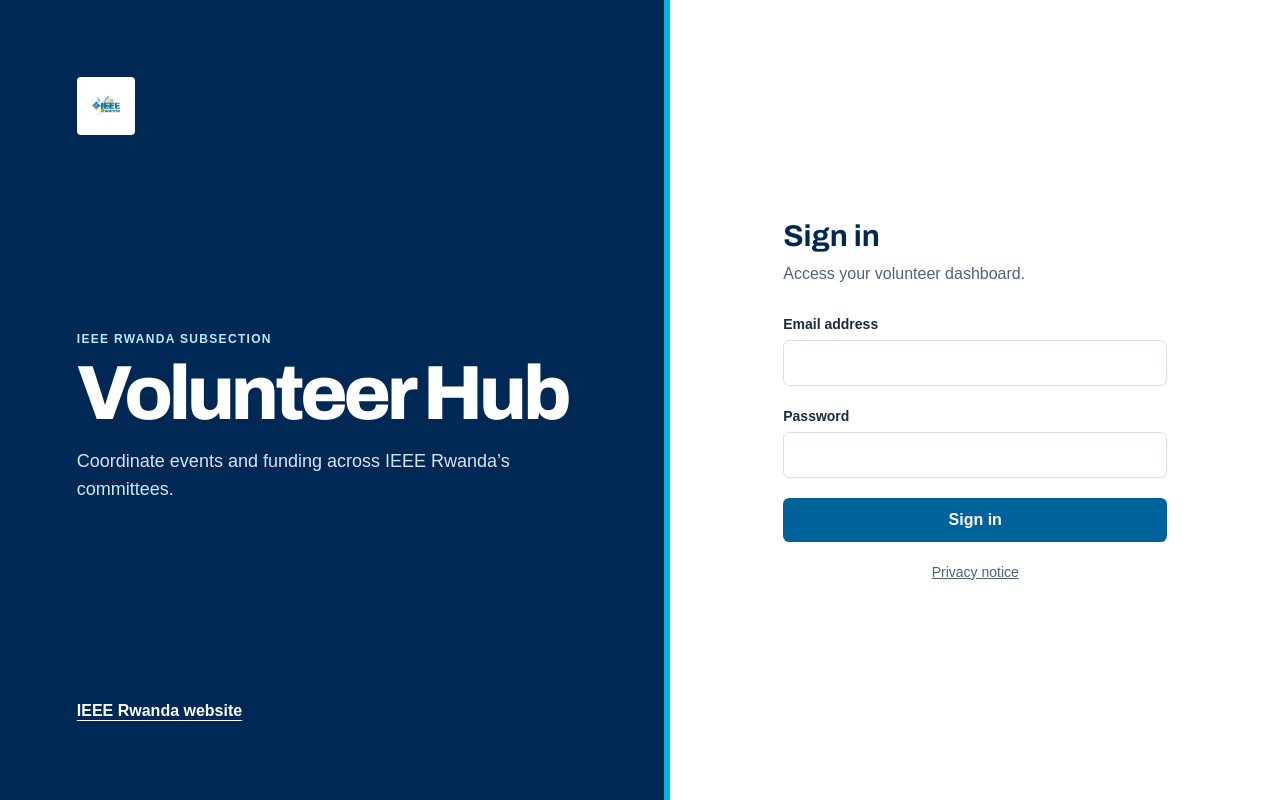
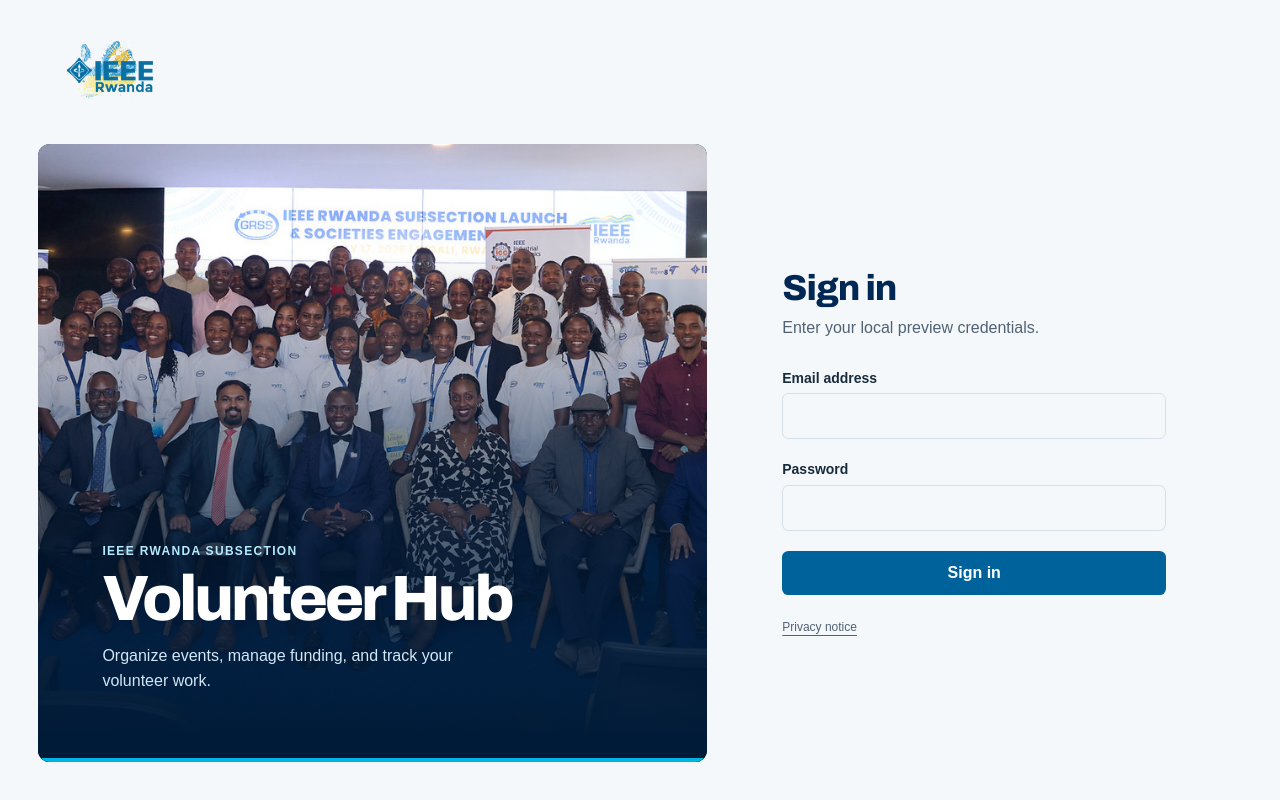
Before and after one commit to IEEE-RWANDA/volunteers, a Next.js app: page / in a window 1280 px wide. Built offline with nearby package versions, Linux system fonts and the light colour scheme; no server answers; a web font is replaced by a local one.

Commit message:
Refresh the Volunteer Hub sign-in page

```diff
--- a/app/globals.css
+++ b/app/globals.css
@@ -18,35 +18,59 @@ body { margin: 0; color: var(--color-ink); background: #f5f8fa; }
 
 .login-layout {
   display: grid;
-  grid-template-columns: minmax(0, 1.1fr) minmax(0, 1fr);
+  grid-template-columns: minmax(0, 1.25fr) minmax(0, 1fr);
+  grid-template-rows: auto 1fr;
   min-height: 100svh;
-  background: white;
+  max-width: 100rem;
+  margin-inline: auto;
+  padding: 0 clamp(1rem, 3vw, 3rem) clamp(1rem, 3vw, 3rem);
 }
+.login-masthead {
+  grid-column: 1 / -1;
+  display: flex;
+  align-items: center;
+  justify-content: space-between;
+  gap: 1rem;
+  min-height: 4.75rem;
+}
+.brand-logo { width: 9rem; height: auto; max-width: 45%; object-fit: contain; }
 .login-intro {
+  position: relative;
+  isolation: isolate;
   display: flex;
-  flex-direction: column;
-  justify-content: space-between;
-  align-items: flex-start;
-  gap: 3rem;
-  padding: clamp(2rem, 6vw, 6rem);
+  align-items: flex-end;
+  min-height: 28rem;
+  overflow: hidden;
+  border-radius: .75rem;
   color: white;
-  background: #002855;
-  border-inline-end: 6px solid var(--color-cyan);
+  background: var(--color-navy);
 }
-.brand-logo { width: auto; height: auto; max-height: 58px; max-width: min(100%, 190px); object-fit: contain; background: white; border-radius: 4px; padding: 6px; }
-.login-intro h1 { margin-block: .5rem 1rem; font-family: var(--font-display); font-size: clamp(2.75rem, 6vw, 6rem); font-weight: 800; line-height: .98; letter-spacing: -.055em; }
+.login-photo { object-fit: cover; object-position: center 43%; }
+.login-intro::after {
+  position: absolute;
+  inset: 0;
+  background: linear-gradient(180deg, transparent 18%, rgb(0 25 54 / 55%) 54%, #001b38 96%);
+  content: "";
+}
+.login-intro-content {
+  position: relative;
+  z-index: 1;
+  width: 100%;
+  padding: clamp(1.5rem, 5vw, 4.5rem);
+  border-bottom: 4px solid var(--color-cyan);
+}
+.login-intro h1 { margin-block: .5rem .85rem; font-family: var(--font-display); font-size: clamp(2.6rem, 5vw, 5.5rem); font-weight: 800; line-height: .98; letter-spacing: -.055em; }
 .eyebrow { font-size: .75rem; font-weight: 700; letter-spacing: .11em; text-transform: uppercase; }
 .login-intro .eyebrow { color: #b6eaff; }
-.intro-copy { color: #d2e6f5; max-width: 28rem; font-size: 1.125rem; line-height: 1.55; }
-.login-form { display: grid; place-items: center; padding: clamp(1.5rem, 6vw, 5rem); }
+.intro-copy { color: #d2e6f5; max-width: 25rem; line-height: 1.55; }
+.login-form { display: grid; place-items: center; padding: clamp(1.5rem, 5vw, 4.5rem); }
 .login-input { display: block; width: 100%; padding: .75rem; border: 1px solid var(--color-line); border-radius: .4rem; margin-top: .35rem; }
 .btn { display: inline-flex; justify-content: center; align-items: center; border-radius: .4rem; min-height: 2.75rem; padding: .6rem 1.15rem; font-weight: 700; cursor: pointer; }
 .btn-primary { color: white; background: var(--color-blue); }
 .btn-primary:hover { background: #004c79; }
-.login-intro :focus-visible { outline-color: #87ddfa; }
-
-@media (max-width: 699px) {
-  .login-layout { grid-template-columns: minmax(0, 1fr); min-height: auto; }
-  .login-intro { border-inline-end: none; border-block-end: 4px solid var(--color-cyan); gap: 1.5rem; }
-  .login-form { justify-items: start; }
+@media (max-width: 760px) {
+  .login-layout { grid-template-columns: minmax(0, 1fr); grid-template-rows: auto auto 1fr; }
+  .login-masthead { min-height: 3.75rem; }
+  .login-intro { min-height: min(18rem, 44svh); }
+  .login-form { padding: 2rem .5rem; align-items: start; }
 }
--- a/app/page.tsx
+++ b/app/page.tsx
@@ -12,19 +12,21 @@ export default async function Page({ searchParams }: { searchParams: Promise<Das
 
   return (
     <main className="login-layout">
-      <section className="login-intro">
+      <header className="login-masthead">
         <Image className="brand-logo" src="/img/logo-full.png" alt="IEEE Rwanda" width={190} height={68} priority />
-        <div>
+      </header>
+      <section className="login-intro" aria-labelledby="login-title">
+        <Image src="/img/ieee-rwanda-volunteers.jpg" alt="" fill sizes="(max-width: 760px) 100vw, 58vw" preload className="login-photo" />
+        <div className="login-intro-content">
           <p className="eyebrow">IEEE Rwanda Subsection</p>
-          <h1>Volunteer Hub</h1>
-          <p className="intro-copy">Coordinate events and funding across IEEE Rwanda’s committees.</p>
+          <h1 id="login-title">Volunteer Hub</h1>
+          <p className="intro-copy">Organize events, manage funding, and track your volunteer work.</p>
         </div>
-        <a href="https://www.ieeerwanda.org/" className="font-semibold underline underline-offset-4">IEEE Rwanda website</a>
       </section>
       <section className="login-form" aria-labelledby="sign-in">
         <div className="w-full max-w-sm">
-          <h2 id="sign-in" className="font-display text-3xl font-bold text-navy">Sign in</h2>
-          <p className="mt-2 text-ink-soft">Access your volunteer dashboard.</p>
+          <h2 id="sign-in" className="font-display text-4xl font-extrabold tracking-tight text-navy">Sign in</h2>
+          <p className="mt-2 text-ink-soft">{process.env.NODE_ENV === "development" ? "Enter your local preview credentials." : "Use your approved Google account."}</p>
           {process.env.NODE_ENV === "development" ? <form action={signIn} className="mt-7 space-y-5">
             <label className="block text-sm font-semibold">Email address
               <input className="login-input" name="email" type="email" autoComplete="username" maxLength={254} required />
@@ -48,10 +50,13 @@ export default async function Page({ searchParams }: { searchParams: Promise<Das
                 <p role="status" className="text-sm font-semibold text-navy">Access requested. Sign in again after an admin approves your request.</p>
               )}
               <a href="/api/auth/google" className="btn btn-primary w-full">Sign in with Google</a>
-              <a href="/api/auth/google?mode=request" className="block text-center text-sm font-semibold text-blue underline">Request access with Google</a>
+              <div className="mt-5 border-t border-line pt-5">
+                <p className="text-sm text-ink-soft">New to the Volunteer Hub?</p>
+                <a href="/api/auth/google?mode=request" className="mt-1 inline-block text-sm font-semibold text-blue underline underline-offset-4">Request access with Google</a>
+              </div>
             </div>
           )}
-          <Link href="/privacy" className="mt-5 block text-center text-sm text-ink-soft underline">Privacy notice</Link>
+          <Link href="/privacy" className="mt-6 inline-block text-xs text-ink-soft underline underline-offset-4">Privacy notice</Link>
         </div>
       </section>
     </main>
```
